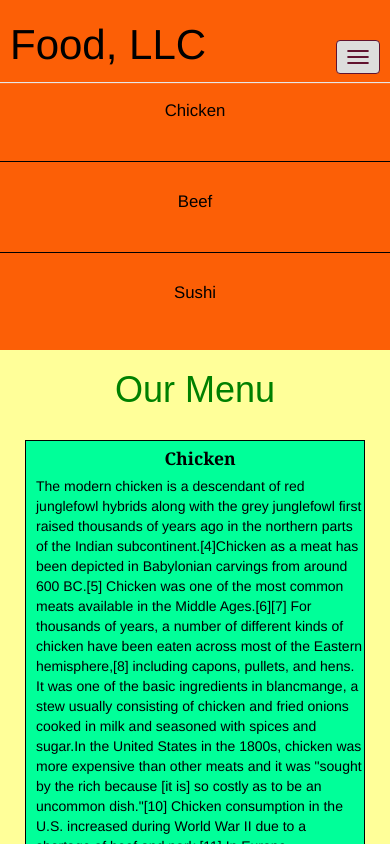
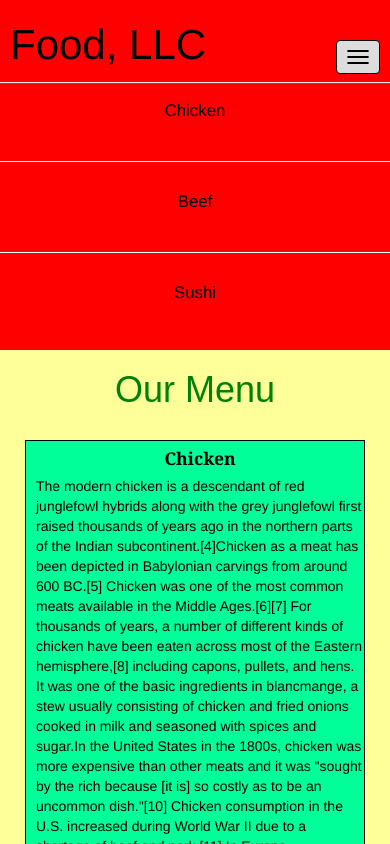
Before and after one commit to Veom2/assignment-3-webpage, a plain HTML site: page index.html in a window 390 px wide. Both pictures are taken after a click on the button "Toggle navigation". Shown: the top 844 px of the page. Drawn offline with Linux system fonts and the light colour scheme; a script that the page names is missing.

Commit message:
Add files via upload

```diff
--- a/css/style.css
+++ b/css/style.css
@@ -94,12 +94,12 @@ text-align: center;
 
 #header-nav {
   border: 0;
-  background-color: #FC5F06;
+  background-color: red;
   color: black;
 }
 
 .navbar-header button.navbar-toggle, .navbar-header .icon-bar {
-  border: 1px solid #61122f;
+  border: 1px solid black;
 }
 .navbar-header button.navbar-toggle {
   clear: both;
@@ -120,7 +120,7 @@ text-align: center;
 }
 
 hr {
-  border-color: black;
+  border-color: white;
 }
 
 .item {
```
